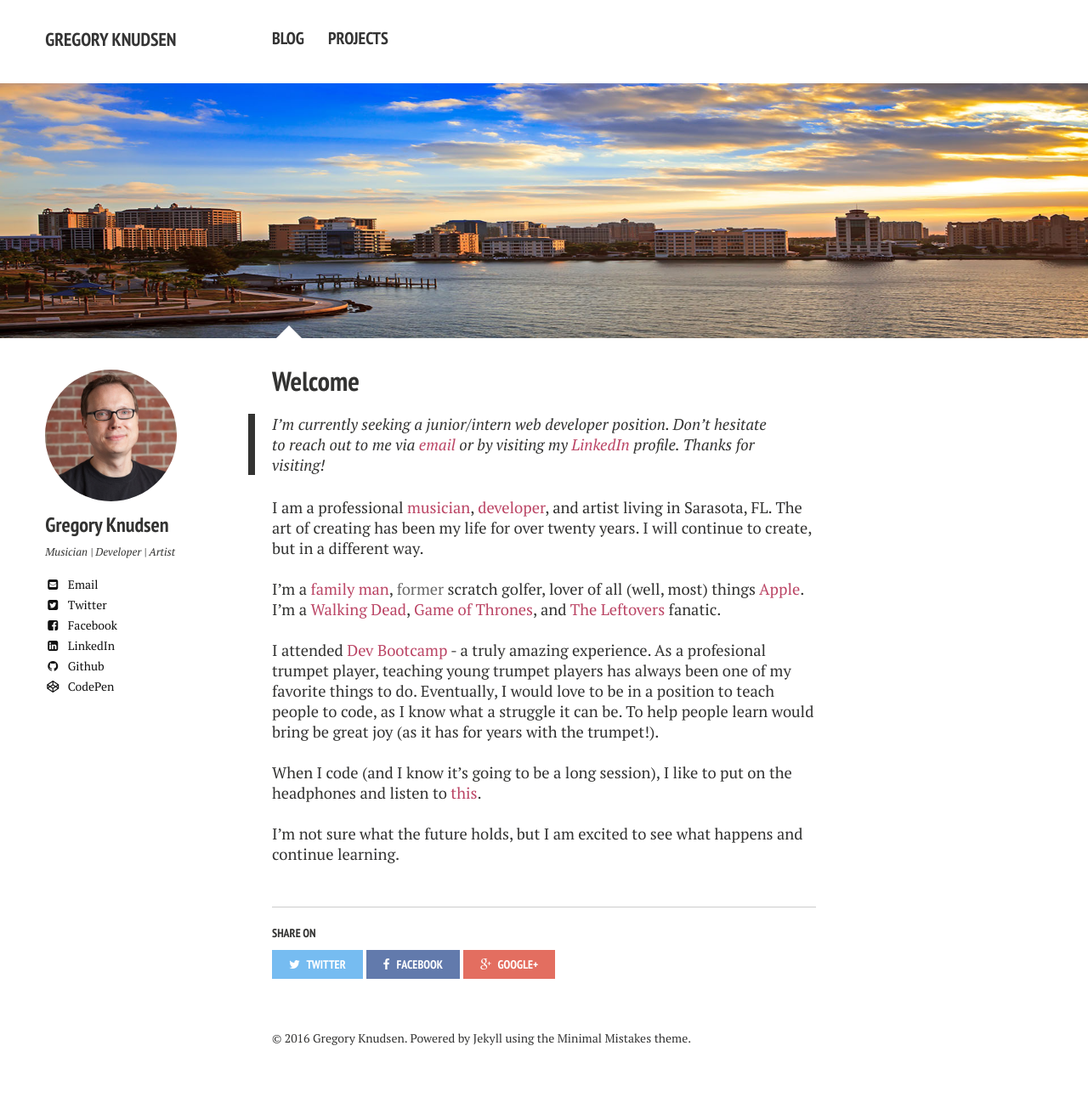
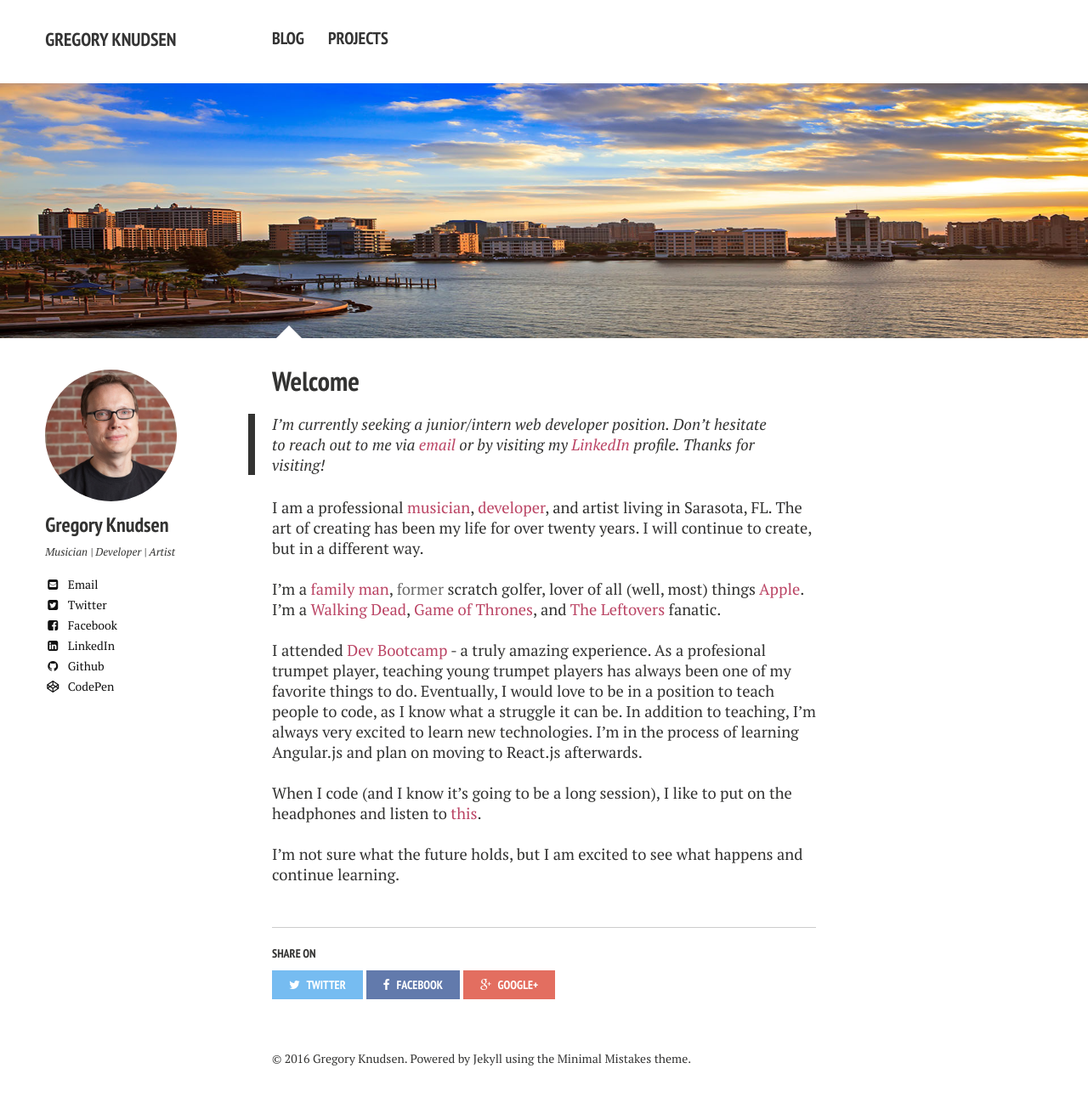
Before and after one commit to gregknudsen/gregknudsen.github.io, a Jekyll site: the page built from index.md, in a window 1280 px wide. Shown: the whole page at 85% size. Built offline with Jekyll 4.4.1, drawn with Linux system fonts in a browser that asks for light colours; nearby versions of some CDN libraries; before the commit the page ends 1280 px from its top, so only the background shows below that.

Commit message:
more bio updates

```diff
--- a/index.md
+++ b/index.md
@@ -12,6 +12,7 @@ image:
 
 I am a professional [musician](http://www.sarasotaorchestra.org/our-musicians/trumpet/greg-knudsen?referer=trombinoscope){:target="_blank"}, [developer](http://www.github.com/gregknudsen){:target="_blank"}, and artist living in Sarasota, FL. The art of creating has been my life for over twenty years. I will continue to create, but in a different way.<br><br>
 I'm a [family man](http://imgur.com/BAKjeyD){:target="_blank"}, <span id="former">former</span> scratch golfer, lover of all (well, most) things [Apple](http://www.apple.com){:target="_blank"}. I'm a [Walking Dead](http://www.amc.com/shows/the-walking-dead){:target="_blank"}, [Game of Thrones](http://www.hbo.com/game-of-thrones){:target="_blank"}, and [The Leftovers](http://www.hbo.com/the-leftovers){:target="_blank"} fanatic.<br><br>
-I attended [Dev Bootcamp](http://devbootcamp.com/locations/new-york/){:target="_blank"} - a truly amazing experience. As a profesional trumpet player, teaching young trumpet players has always been one of my favorite things to do. Eventually, I would love to be in a position to teach people to code, as I know what a struggle it can be. To help people learn would bring be great joy (as it has for years with the trumpet!).<br><br>
+I attended [Dev Bootcamp](http://devbootcamp.com/locations/new-york/){:target="_blank"} - a truly amazing experience. As a profesional trumpet player, teaching young trumpet players has always been one of my favorite things to do. Eventually, I would love to be in a position to teach people to code, as I know what a struggle it can be.
+In addition to teaching, I'm always very excited to learn new technologies. I'm in the process of learning Angular.js and plan on moving to React.js afterwards.<br><br>
 When I code (and I know it's going to be a long session), I like to put on the headphones and listen to [this](https://www.youtube.com/watch?v=5N8sUccRiTA).<br><br>
 I'm not sure what the future holds, but I am excited to see what happens and continue learning.<br><br>
```
